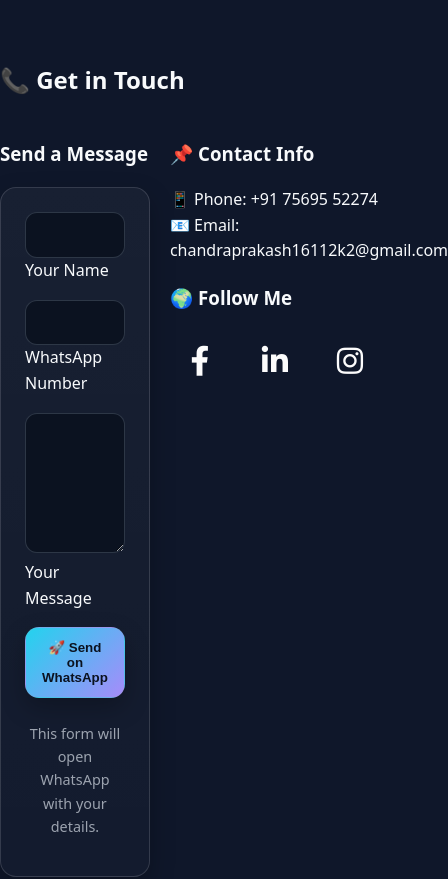
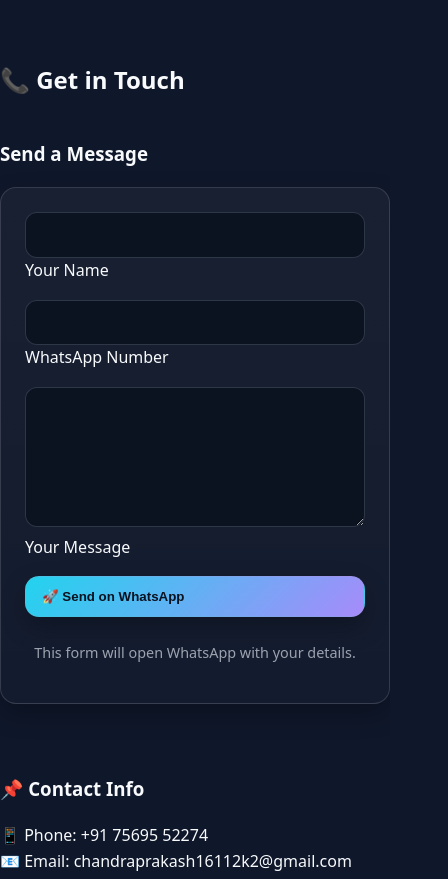
Before and after one commit to chandraprakashupadhyaya/insurance-website, a plain HTML site: page index.html in a window 390 px wide. Shown: the part 2980-3859 px from the top of the page, 448 px wide, since content can reach past the window. Drawn offline with Linux system fonts and the light colour scheme.

Commit message:
Update style.css

```diff
--- a/style.css
+++ b/style.css
@@ -223,6 +223,7 @@
   .hero{grid-template-columns:1fr;}
   .hero div{text-align:center;}
 }
+
 @media (max-width:700px){
   .menu{
     display:none;
@@ -239,8 +240,12 @@
   .menu.open{display:flex;}
   .hamburger{display:inline-block;}
 }
+
 @media(max-width:600px){
   .grid-3{grid-template-columns:1fr;}
+  .grid-2{grid-template-columns:1fr;}   /* ✅ form + icons stack vertically */
+  form{margin-bottom:2rem;}             /* ✅ adds space before icons */
+  .social-icons{justify-content:center;} /* ✅ center icons neatly */
 }
 
 /* 🔹 Social Icons */
```
